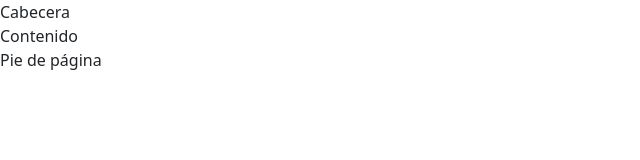
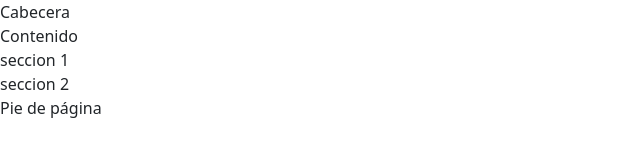
Before and after one commit to Maliva-designer/demo-09, a plain HTML site: page index.html in a window 1280 px wide. Shown: the whole page, without its empty margins (0-640 px from the left). Drawn offline with nearby package versions, Linux system fonts and the light colour scheme.

Commit message:
añadir secciones

```diff
--- a/index.html
+++ b/index.html
@@ -18,6 +18,13 @@
 
     <main>
         Contenido
+        <section>
+            seccion 1
+        </section>
+
+        <section>
+            seccion 2
+        </section>
     </main>
 
     <footer>
```
